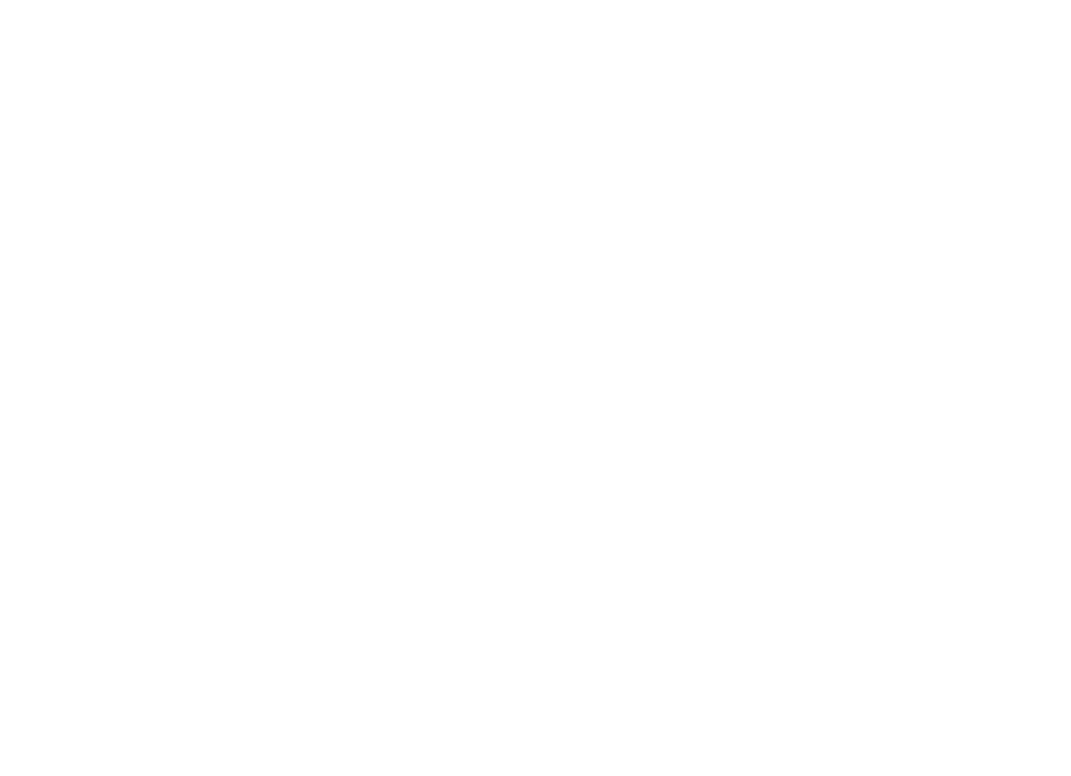
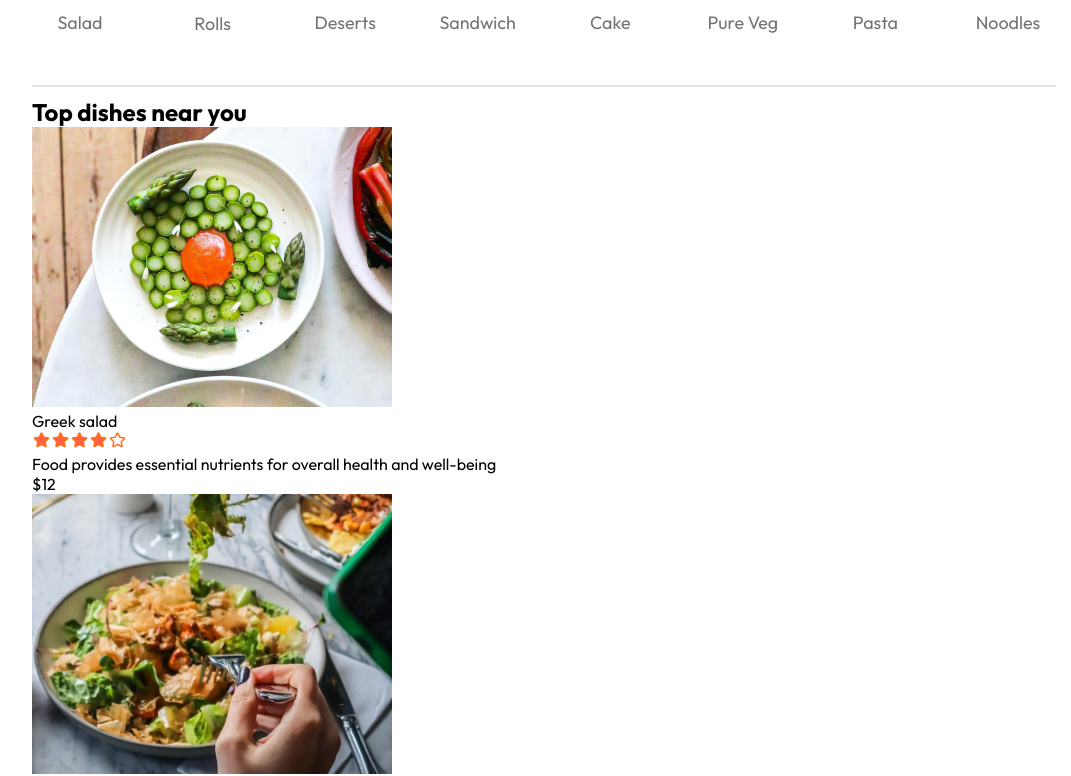
Before and after one commit to Nishara-Sewminie/Food-Order-System, a React (Vite) app in the folder frontend/: page / in a window 1280 px wide. Shown: the part 837-1613 px from the top of the page, without its empty margins (96-1167 px from the left). Before the commit the page ends 800 px from the top, so only its background shows below. Built offline with nearby package versions, Linux system fonts and the light colour scheme; a web font is replaced by a local one.

Commit message:
StoreContext, FoodDisplay and FoodItem components were mapped and displayed

```diff
--- /dev/null
+++ b/frontend/src/components/FoodDisplay/FoodDisplay.jsx
@@ -0,0 +1,23 @@
+import React, { useContext } from 'react';
+import './FoodDisplay.css'
+import { StoreContext } from '../../context/StoreContext';
+import FoodItem from '../FoodItem/FoodItem';
+
+const FoodDisplay = ({ category }) => {
+
+    const { food_list } = useContext(StoreContext)
+
+
+    return (
+        <div className='food-display' id='food-display'>
+            <h2>Top dishes near you</h2>
+            <div className="food-display-list">
+                {food_list.map((item, index) => {
+                    return <FoodItem key={index} id={item._id} name={item.name} description={item.description} price={item.price} image={item.image}/>
+                })}
+            </div>
+        </div>
+    )
+}
+
+export default FoodDisplay
--- /dev/null
+++ b/frontend/src/components/FoodItem/FoodItem.jsx
@@ -0,0 +1,29 @@
+import React from 'react';
+import './FoodItem.css'
+import { assets } from '../../assets/assets';
+
+const FoodItem = ({ id, name, price, description, image }) => {
+    return (
+        <div className='food-item'>
+
+            <div className="food-item-img-container">
+                <img src={image} alt="" className="food-item-image" />
+            </div>
+            <div className="food-item-info">
+                <div className="food-item-name-rating">
+                    <p>{name}</p>
+                    <img src={assets.rating_starts} alt='' />
+                </div>
+                <p className="food-item-desc">
+                    {description}
+                </p>
+                <p className="food-item-price">
+                    ${price}
+                </p>
+
+            </div>
+        </div>
+    )
+}
+
+export default FoodItem
--- a/frontend/src/context/StoreContext.jsx
+++ b/frontend/src/context/StoreContext.jsx
@@ -1,4 +1,5 @@
 import { createContext } from "react";
+import { food_list } from "../assets/assets";
 
 export const StoreContext = createContext(null)
 
@@ -6,12 +7,12 @@
 
 
     const contextValue = {
-
+        food_list
     }
 
     return (
         <StoreContext.Provider value={contextValue}>
-            {props.childewn}
+            {props.children}
         </StoreContext.Provider>
     )
 
--- a/frontend/src/pages/Home/Home.jsx
+++ b/frontend/src/pages/Home/Home.jsx
@@ -2,6 +2,7 @@
 import './Home.css'
 import Header from '../../components/Header/Header';
 import ExploreMenu from '../../components/ExploreMenu/ExploreMenu';
+import FoodDisplay from '../../components/FoodDisplay/FoodDisplay';
 
 const Home = () => {
 
@@ -11,6 +12,7 @@
     <div>
       <Header/>
       <ExploreMenu category={category} setCategory={setCategory}/>
+      <FoodDisplay category={category}/>
     </div>
   )
 }
```
Also changed, not shown: frontend/src/components/FoodDisplay/FoodDisplay.css (added), frontend/src/components/FoodItem/FoodItem.css (added).
